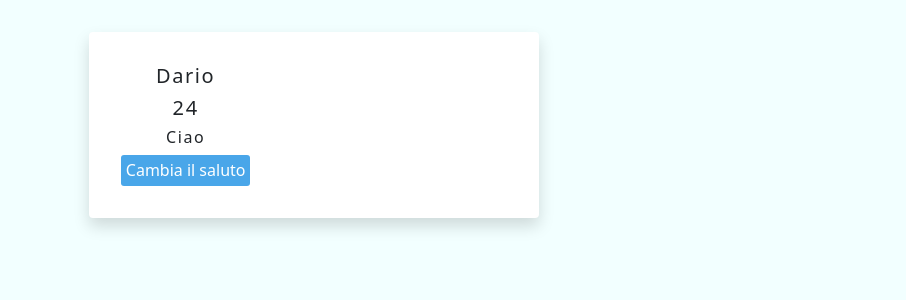
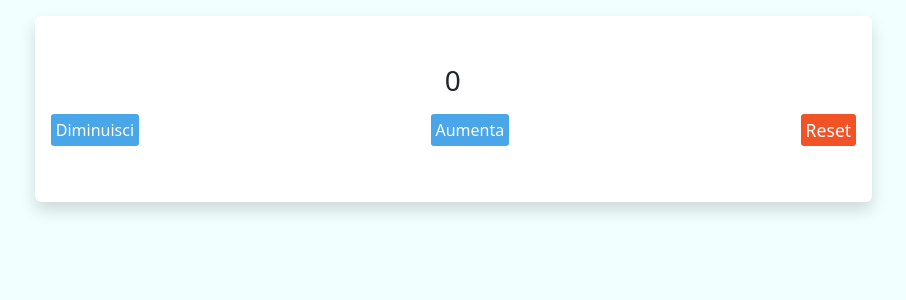
Before and after one commit to DavideFarci/React-Hooks-master, a React (Create React App) app: page / in a window 1280 px wide. Shown: the top 300 px of the page, without its empty margins (326-1232 px from the left). Built offline with nearby package versions, Linux system fonts and the light colour scheme.

Commit message:
1-useState, 5-contatore

```diff
--- a/src/App.js
+++ b/src/App.js
@@ -1,4 +1,4 @@
-import Inizio from "./lezioni/1-useState/inizio/4-useState.object";
+import Inizio from "./lezioni/1-useState/inizio/5-useState-contatore";
 
 function App() {
   return (
--- a/src/lezioni/1-useState/inizio/5-useState-contatore.js
+++ b/src/lezioni/1-useState/inizio/5-useState-contatore.js
@@ -1,9 +1,39 @@
-import React from "react";
+import React, { useState } from "react";
 
 const CounterComponent = () => {
+  const [contatore, setContatore] = useState(0);
+
+  const reset = () => {
+    setContatore(0);
+  };
+
+  const aumenta = () => {
+    // setContatore prende un parametro che rappresenta lo stato del contatore prima che questo venga modificato, ed è un metodo funzionale che deve ritornare qualcosa
+    setContatore((oldValue) => {
+      if (oldValue + 1 === 5) {
+        return oldValue;
+      }
+      return oldValue + 1;
+    });
+  };
+
   return (
-    <div>
-      <h3> Conter Component</h3>
+    <div className="bg-white shadow rounded py-5 w-75 col-6 offset-3 p-3">
+      <h3> {contatore} </h3>
+      <div className="d-flex justify-content-between">
+        <button
+          className="button my-2"
+          onClick={() => setContatore(contatore - 1)}
+        >
+          Diminuisci
+        </button>
+        <button className="button my-2" onClick={aumenta}>
+          Aumenta
+        </button>
+        <button className="button reset-button my-2" onClick={reset}>
+          Reset
+        </button>
+      </div>
     </div>
   );
 };
```
